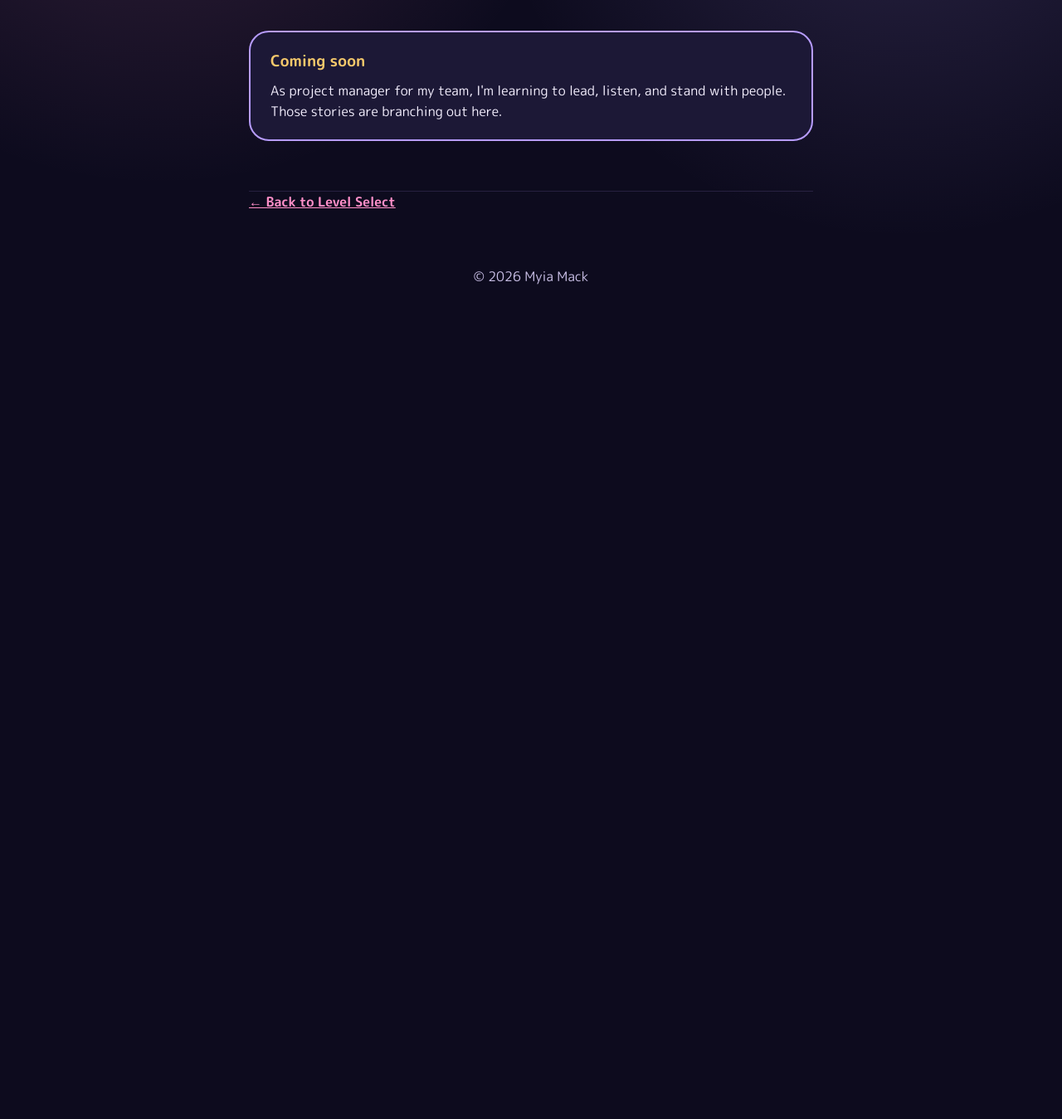
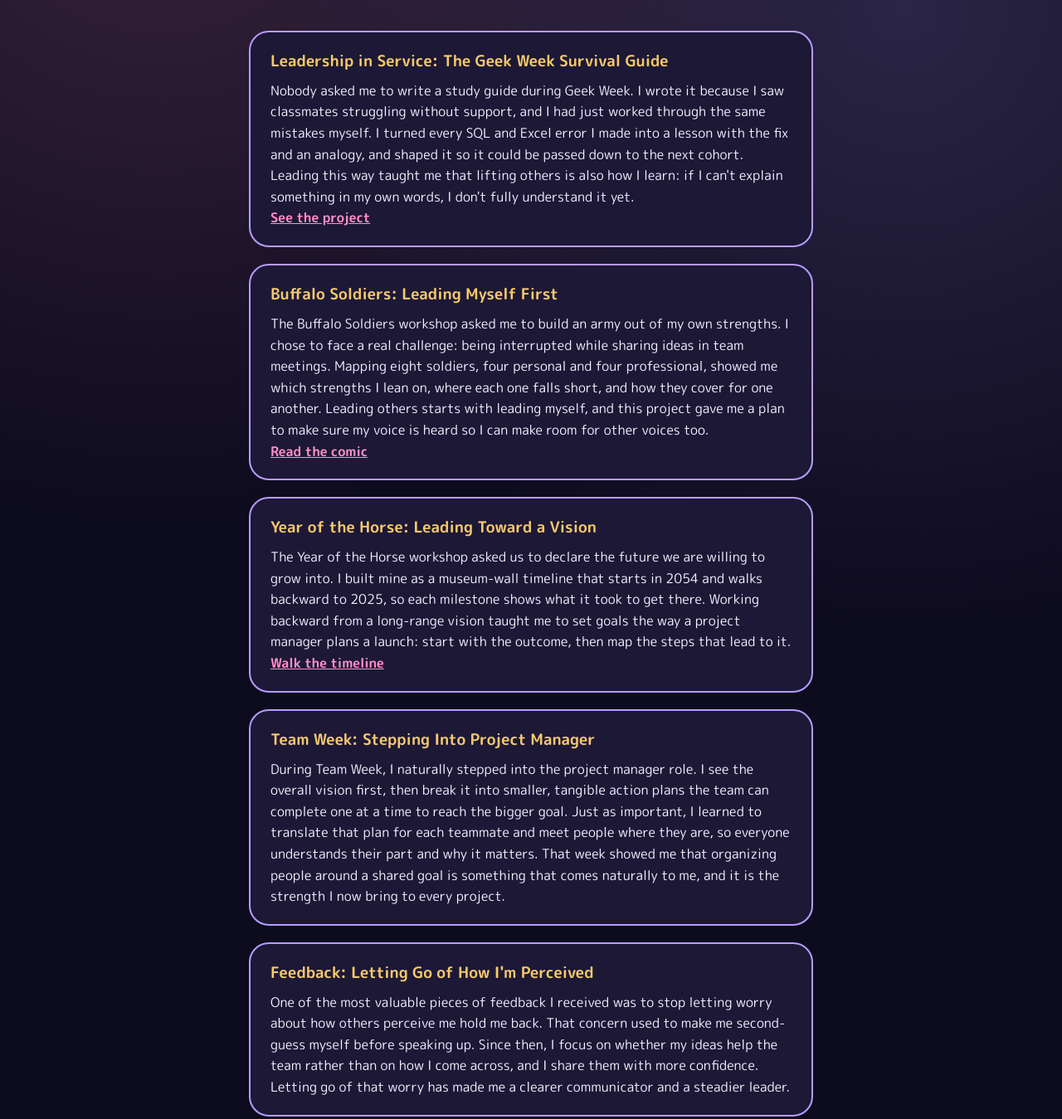
Before and after one commit to myiamack/Portfolio, a plain HTML site: page leadership.html in a window 1280 px wide. Shown: the part 378-1727 px from the top of the page at 83% size. Before the commit the page ends 800 px from the top, so only its background shows below. Drawn offline with Linux system fonts and the light colour scheme.

Commit message:
Add 5 leadership cards

```diff
--- a/leadership.html
+++ b/leadership.html
@@ -25,8 +25,31 @@
 
 		<section>
 			<article class="project">
-				<h3>Coming soon</h3>
-				<p>As project manager for my team, I'm learning to lead, listen, and stand with people. Those stories are branching out here.</p>
+				<h3>Leadership in Service: The Geek Week Survival Guide</h3>
+				<p>Nobody asked me to write a study guide during Geek Week. I wrote it because I saw classmates struggling without support, and I had just worked through the same mistakes myself. I turned every SQL and Excel error I made into a lesson with the fix and an analogy, and shaped it so it could be passed down to the next cohort. Leading this way taught me that lifting others is also how I learn: if I can't explain something in my own words, I don't fully understand it yet.</p>
+				<p><a href="geek-week.html">See the project</a></p>
+			</article>
+
+			<article class="project">
+				<h3>Buffalo Soldiers: Leading Myself First</h3>
+				<p>The Buffalo Soldiers workshop asked me to build an army out of my own strengths. I chose to face a real challenge: being interrupted while sharing ideas in team meetings. Mapping eight soldiers, four personal and four professional, showed me which strengths I lean on, where each one falls short, and how they cover for one another. Leading others starts with leading myself, and this project gave me a plan to make sure my voice is heard so I can make room for other voices too.</p>
+				<p><a href="https://myiamack.github.io/unheard-voice-comic/">Read the comic</a></p>
+			</article>
+
+			<article class="project">
+				<h3>Year of the Horse: Leading Toward a Vision</h3>
+				<p>The Year of the Horse workshop asked us to declare the future we are willing to grow into. I built mine as a museum-wall timeline that starts in 2054 and walks backward to 2025, so each milestone shows what it took to get there. Working backward from a long-range vision taught me to set goals the way a project manager plans a launch: start with the outcome, then map the steps that lead to it.</p>
+				<p><a href="https://myiamack.github.io/year_of_the_horse/">Walk the timeline</a></p>
+			</article>
+
+			<article class="project">
+				<h3>Team Week: Stepping Into Project Manager</h3>
+				<p>During Team Week, I naturally stepped into the project manager role. I see the overall vision first, then break it into smaller, tangible action plans the team can complete one at a time to reach the bigger goal. Just as important, I learned to translate that plan for each teammate and meet people where they are, so everyone understands their part and why it matters. That week showed me that organizing people around a shared goal is something that comes naturally to me, and it is the strength I now bring to every project.</p>
+			</article>
+
+			<article class="project">
+				<h3>Feedback: Letting Go of How I'm Perceived</h3>
+				<p>One of the most valuable pieces of feedback I received was to stop letting worry about how others perceive me hold me back. That concern used to make me second-guess myself before speaking up. Since then, I focus on whether my ideas help the team rather than on how I come across, and I share them with more confidence. Letting go of that worry has made me a clearer communicator and a steadier leader.</p>
 			</article>
 		</section>
 
```
